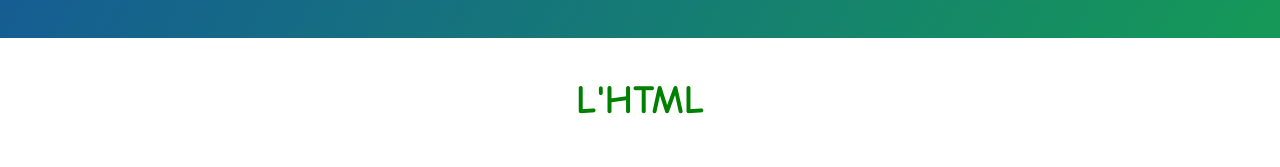
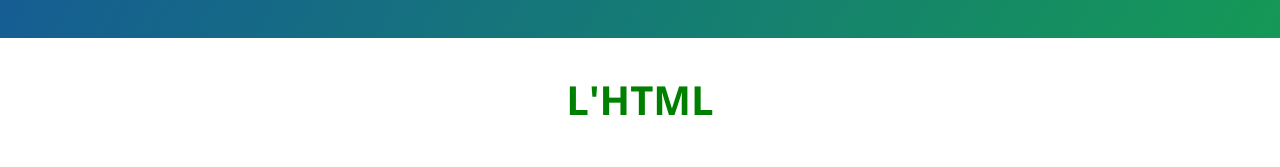
Before and after one commit to Gianmarco-Orru/gianmarco-orru.github.io, a plain HTML site: page index.html in a window 1280 px wide. Shown: the part 232-399 px from the top of the page. Drawn offline with nearby package versions, Linux system fonts and the light colour scheme.

Commit message:
Update index.html

```diff
--- a/index.html
+++ b/index.html
@@ -16,7 +16,7 @@
     </section>
 
     <section class="main-content">
-    <b><p style="font-family:Comic Sans MS;font-size:40px;color:green;text-align:center">L'HTML</p></b>
+    <b><p style="font-size:40px;color:green;text-align:center">L'HTML</p></b>
 <b><p>HTML è il principale linguaggio di pubblicazione di pagine Web, oltre che uno strumento sempre più utilizzato per la realizzazione di contenuti e applicazioni mobile. Seguendo questa guida imparerai a realizzare pagine e siti in HTML, con immagini, link, tabelle, form di inserimento dati per gli utenti, e tanto altro ancora.</p></b>
 
 
```
